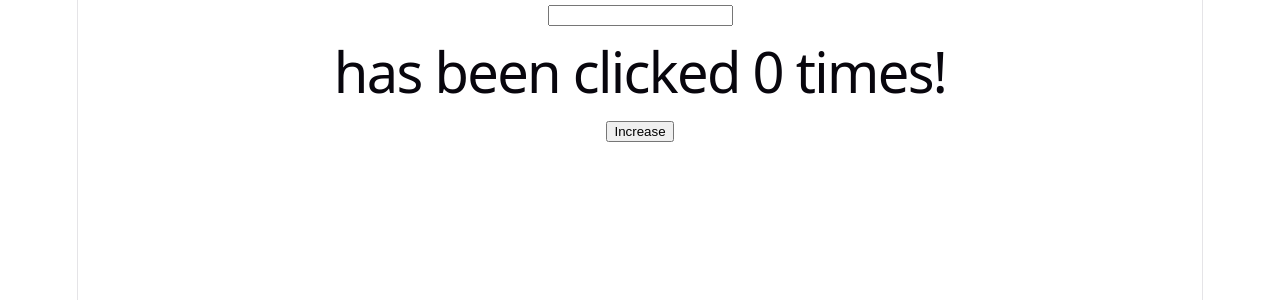
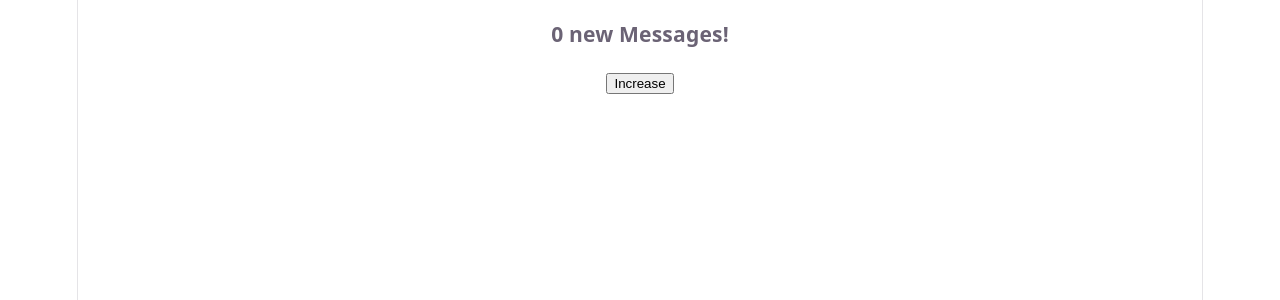
Before and after one commit to sunibhaaa/HooksPractice, a React (Vite) app: page / in a window 1280 px wide. Shown: the top 300 px of the page. Built offline with nearby package versions, Linux system fonts and the light colour scheme.

Commit message:
useEffect without dependencies.

```diff
--- a/src/App.jsx
+++ b/src/App.jsx
@@ -1,20 +1,15 @@
-import React, { useState } from "react";
+import React, { useState, useEffect } from "react";
 
 const App = () => {
-  const [details, setDetails] = useState({ counter: 0, name: "" });
+  const [count, setCount] = useState(0);
 
-  function increaseCounter() {
-    setDetails((prev) => ({
-      ...prev,
-      counter: prev.counter + 1
-    }));
-  }
-  console.log(details)
+  useEffect(() => {
+    document.title = `${count} new Messages!`
+  });
   return (
     <div>
-      <input type="text" onChange={e => e.target.value} />
-      <h1>{details.name} has been clicked {details.counter} times!</h1>
-      <button onClick={increaseCounter}>Increase</button>
+      <h3>{count} new Messages!</h3>
+      <button onClick={() => setCount(count + 1)}>Increase</button>
     </div>
   );
 }
```
